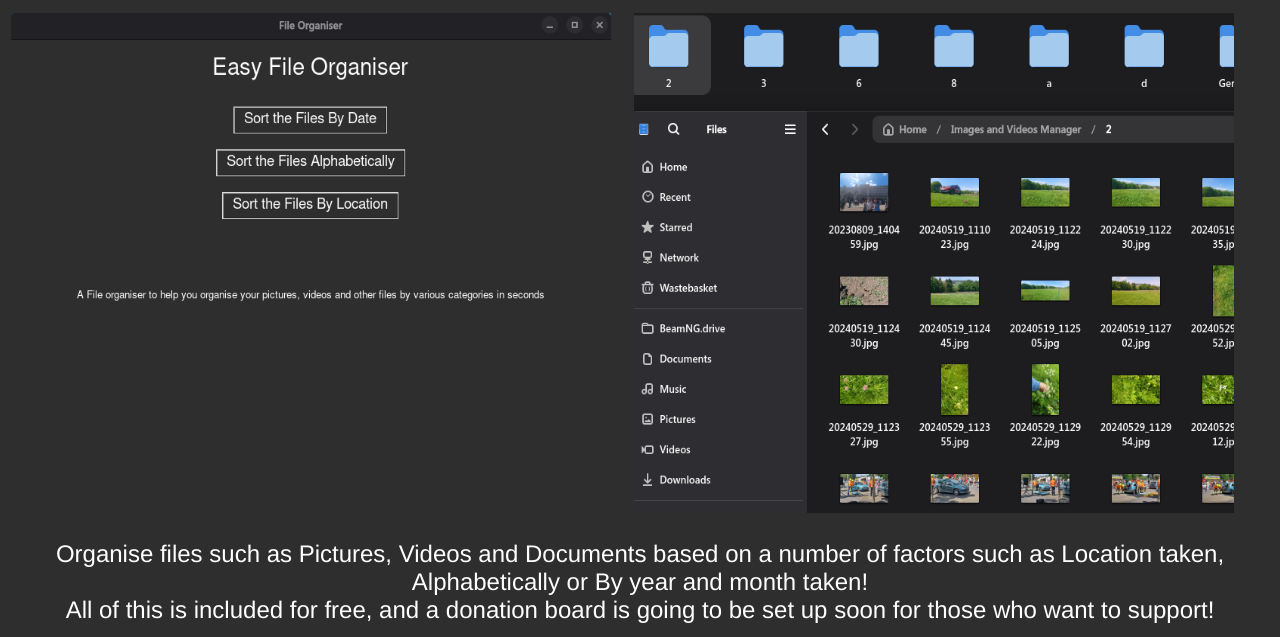
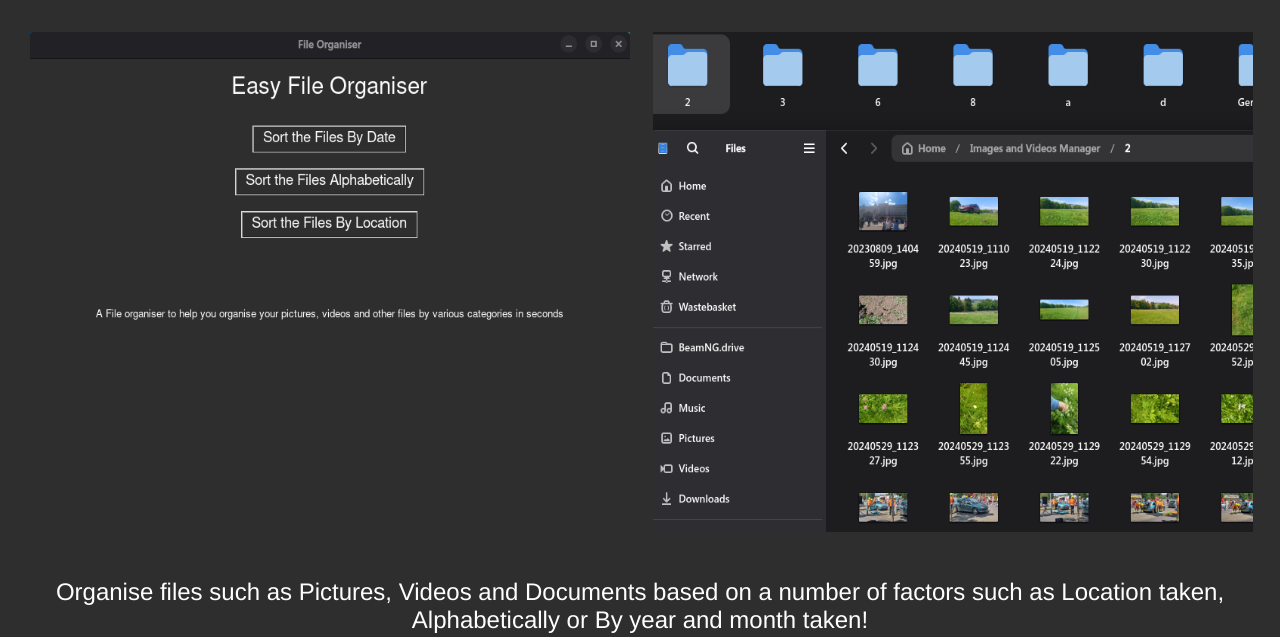
Before and after one commit to FileSorter/FileSorter.github.io, a plain HTML site: page index.html in a window 1280 px wide. Shown: the part 129-766 px from the top of the page. Drawn offline with Linux system fonts and the light colour scheme.

Commit message:
Update index.html

```diff
--- a/index.html
+++ b/index.html
@@ -13,7 +13,7 @@
   <h2> Easy to use, efficient and free file organisation app. </h2>
   <table>
   <tr>
-    <td style="padding-right: 20px;">
+    <td style="padding: 20px;">
       <img src="app.png" width="600px" height="500px">
     </td>
     <td>
```
